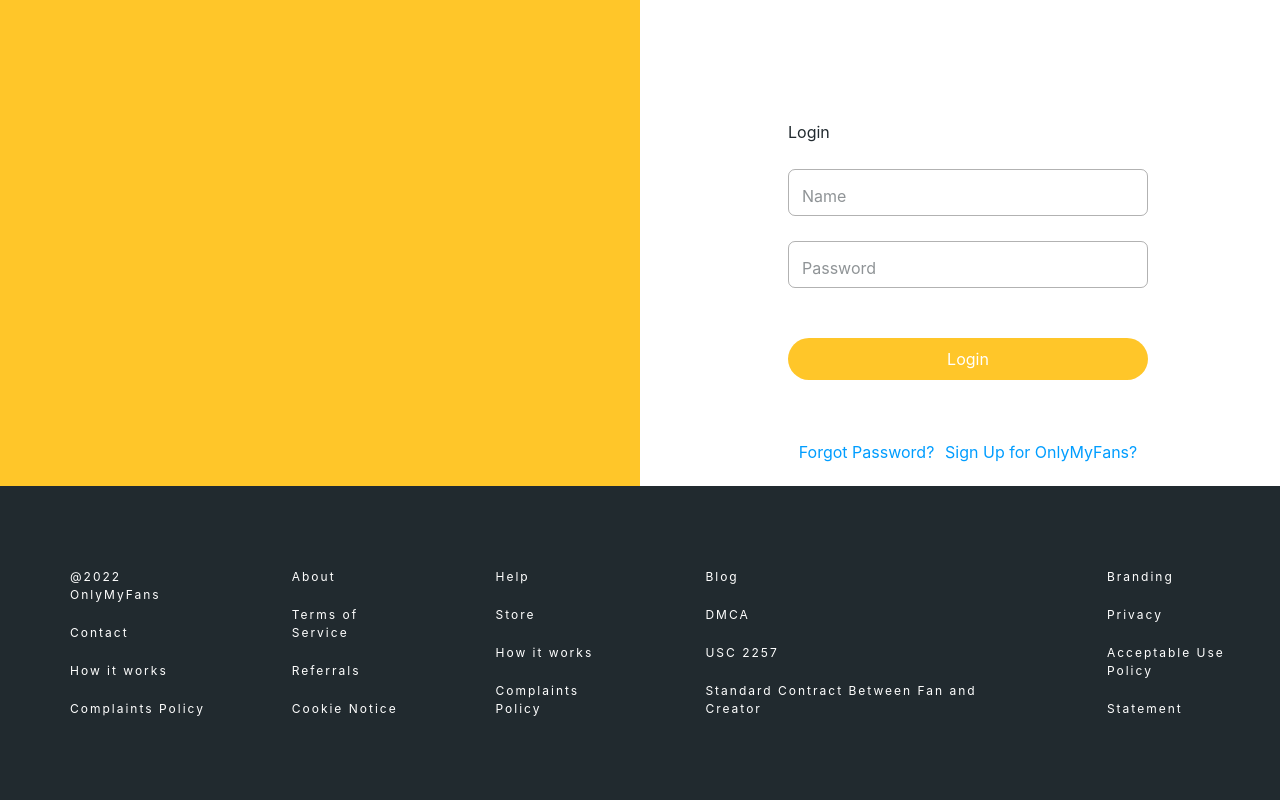
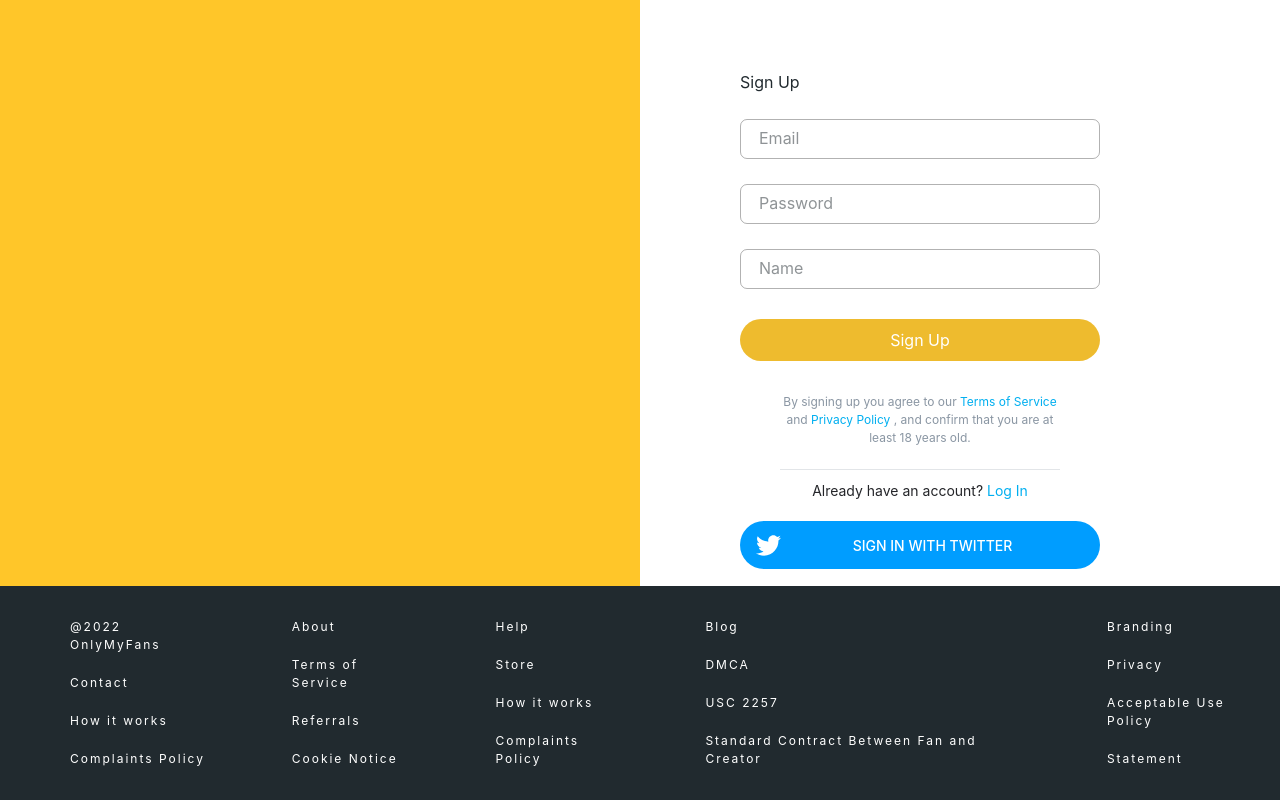
Before and after one commit to ajayupadhya/OnlyMyFans, a Next.js app: page / in a window 1280 px wide. Built offline with nearby package versions, Linux system fonts and the light colour scheme.

Commit message:
login sign up design done

```diff
--- a/src/User/signin_and_up/Login.js
+++ b/src/User/signin_and_up/Login.js
@@ -1,8 +1,9 @@
 import Link from "next/link";
-import React from "react";
+import React, { useState } from "react";
 import { FaTwitter } from "react-icons/fa";
 import { AiOutlineGoogle } from "react-icons/ai";
-const Login = ({ heading = "Login", pageStatus = "login" }) => {
+const Login = ({ pageStatus = "login" }) => {
+  const [heading, setHeading] = useState("Sign Up");
   return (
     <div className="login__container">
       <h4>{heading}</h4>
@@ -11,9 +12,10 @@
           <input
             className="login__container__input__field"
             placeholder="Name"
+            required
           />
           <label for="name" class="form__label">
-            Name
+            Email
           </label>
         </div>
 
@@ -26,13 +28,41 @@
             Password
           </label>
         </div>
+        {heading === "Sign Up" ? (
+          <div className="form__field">
+            <input
+              className="login__container__input__field"
+              placeholder="Password"
+            />
+            <label for="name" class="form__label">
+              Name
+            </label>
+          </div>
+        ) : null}
       </div>
       <button className="login__container__button">{heading}</button>
-      <div className="login__container__link">
-        <Link href="/">Forgot Password?</Link>
+      {heading === "Sign Up" ? (
+        <div className="login__container_privacy">
+          <p className="login__container_privacy__content">
+            By signing up you agree to our
+            <Link href="/"> Terms of Service</Link> and
+            <Link href="/"> Privacy Policy </Link> , and confirm that you are at
+            least 18 years old.
+          </p>
 
-        <Link href="/">Sign Up for OnlyMyFans?</Link>
-      </div>
+          <p className="login__container_privacy__content_login">
+            Already have an account?
+            <span onClick={() => setHeading("Sign In")}> Log In</span>
+          </p>
+        </div>
+      ) : null}
+      {heading === "Sign In" ? (
+        <div className="login__container__link">
+          <p>Forgot Password?</p>
+
+          <p onClick={() => setHeading("Sign Up")}>Sign Up for OnlyMyFans?</p>
+        </div>
+      ) : null}
       <button className="login__container__twitter">
         <FaTwitter size={25} />
         <span>SIGN IN WITH TWITTER</span>
--- a/styles/Login.css
+++ b/styles/Login.css
@@ -1,5 +1,5 @@
 .login__container {
-  margin: 100px 0px 0px 20%;
+  margin: 50px 0px 0px 80px;
   display: flex;
   padding: 20px;
   flex-direction: column;
@@ -18,8 +18,12 @@
   border-radius: 1000px;
   padding: 9px 16px;
   color: white;
+  background-color: #eebb2e;
+  margin: 30px 0px 10px 0px;
+}
+
+.login__container__button:hover {
   background-color: var(--primary-color);
-  margin: 50px 0px 10px 0px;
 }
 
 .login__container__link {
@@ -28,11 +32,16 @@
   justify-content: space-evenly;
   width: 100%;
   color: #009dff;
-  margin: 50px 0px 10px 0px;
+  margin: 30px 0px 10px 0px;
+  font-size: 14px;
+}
+.login__container__link > p {
+  cursor: pointer;
 }
 
-.login__container__link > a:hover {
+.login__container__link > p:hover {
   color: var(--primary-color);
+  font-size: 14px;
 }
 
 .login__container__twitter,
@@ -78,13 +87,13 @@
 .login__container__input__field {
   font-family: inherit;
   width: 100%;
-  border: 0;
+
   border: 0.5px solid rgba(0, 0, 0, 0.3);
   border-radius: 7px;
   outline: 0;
-  font-size: 1.3rem;
-  color: white;
-  padding: 7px 0;
+  font-size: 1rem;
+  color: var(--footer-background);
+  padding: 7px 0px 7px 19px;
   background: transparent;
   transition: border-color 0.2s;
 }
@@ -94,33 +103,83 @@
 }
 .form__label {
   position: absolute;
-  top: 30px;
+  top: 22px;
   display: block;
   transition: 0.2s;
   font-size: 1rem;
   color: var(--footer-background);
   margin-left: 14px;
+  padding: 0px 5px 0px 5px;
   opacity: 0.5;
 }
 
-.login__container__input__field:focus ~ .form__label {
+.login__container__input__field:focus ~ .form__label,
+.login__container__input__field:not(:placeholder-shown).login__container__input__field:not(:focus)
+  ~ .form__label {
   position: absolute;
-  top: 2px;
+  top: 4px;
   display: block;
   transition: 0.2s;
-  font-size: 1rem;
+  font-size: 0.8rem;
   color: var(--primary-color);
-  font-weight: 700;
+  font-weight: 500;
   opacity: 1;
   background: white;
-  width: 50px;
+  width: max-content;
   text-align: center;
+  padding: px 0px 0px 5px;
+  cursor: text;
 }
 
 .login__container__input__field:focus {
   padding-bottom: 6px;
-  font-weight: 700;
+  font-weight: 500;
   border-width: 0.5px;
   border-color: var(--primary-color);
   border-image-slice: 1;
 }
+
+.login__container_privacy {
+  width: 100%;
+  display: flex;
+  align-items: center;
+  justify-content: center;
+  flex-direction: column;
+}
+
+.login__container_privacy__content {
+  color: #8a96a3;
+  font-size: 12px;
+  padding: 22px 0;
+  border-bottom: 1px solid rgba(138, 150, 163, 0.25);
+  max-width: 280px;
+  margin: 0 auto;
+  text-align: center;
+}
+
+.login__container_privacy__content > a {
+  color: #00aff0;
+  text-decoration: none;
+}
+
+.login__container_privacy__content > a:hover {
+  color: #0091ea;
+  text-decoration: none;
+}
+
+.login__container_privacy__content_login {
+  font-size: 14px;
+  color: #242529;
+  margin-top: 10px;
+}
+
+.login__container_privacy__content_login > span {
+  color: #00aff0;
+  text-decoration: none;
+  cursor: pointer;
+}
+
+.login__container_privacy__content_login > span:hover {
+  color: #0091ea;
+  text-decoration: none;
+}
--- a/styles/globals.css
+++ b/styles/globals.css
@@ -32,7 +32,7 @@
   left: 0;
   right: 0;
   background-color: var(--footer-background);
-  padding: 72px 0px;
+  padding: 22px 0px;
   align-items: center;
   justify-content: center;
 }
```
